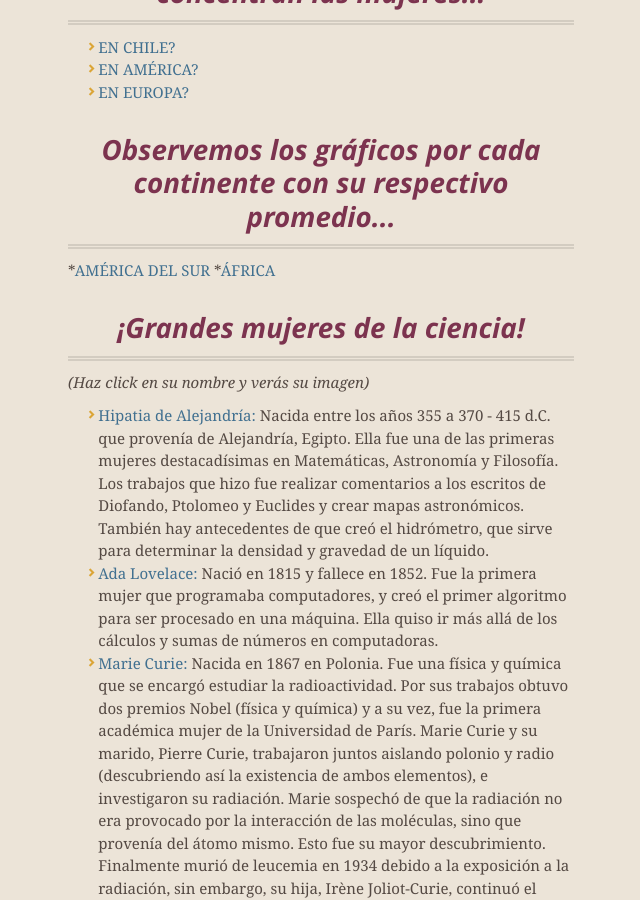
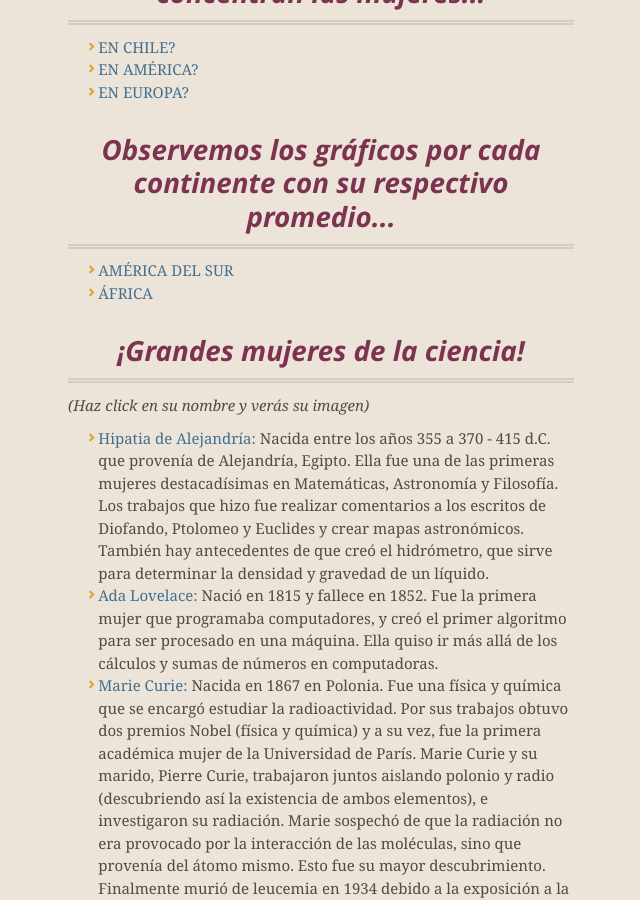
Before and after one commit to Mujeryciencias/mujeryciencias.github.io, a Jekyll site: the page index.html, which Jekyll copies as it is, in a window 1280 px wide and 900 px high, scrolled down 1388 px. Shown: the whole window, without its empty margins (319-959 px from the left). Built offline with Jekyll 4.4.1, drawn with Linux system fonts in a browser that asks for light colours; nearby versions of some CDN libraries; Markdown is read by kramdown in place of the engine named in the settings.

Commit message:
Replace master branch with page content via GitHub

```diff
--- a/index.html
+++ b/index.html
@@ -78,10 +78,10 @@ Los nombres de las creadoras del blog son <strong>Natalie Tapia Cortés &amp; Al
 </ul><h3>
 <a name="observemos-los-gr%C3%A1ficos-por-cada-continente-con-su-respectivo-promedio" class="anchor" href="#observemos-los-gr%C3%A1ficos-por-cada-continente-con-su-respectivo-promedio"><span class="octicon octicon-link"></span></a>Observemos los gráficos por cada continente con su respectivo promedio...</h3>
 
-<p>*<a href="https://fbcdn-sphotos-d-a.akamaihd.net/hphotos-ak-prn2/t1.0-9/1554402_10203173287028379_2791953607461191236_n.jpg">AMÉRICA DEL SUR</a>
-*<a href="https://fbcdn-sphotos-b-a.akamaihd.net/hphotos-ak-prn2/t1.0-9/1526352_10203173298708671_1501537480855053578_n.jpg">ÁFRICA</a></p>
-
-<h3>
+<ul>
+<li><a href="https://fbcdn-sphotos-d-a.akamaihd.net/hphotos-ak-prn2/t1.0-9/1554402_10203173287028379_2791953607461191236_n.jpg">AMÉRICA DEL SUR</a></li>
+<li><a href="https://fbcdn-sphotos-b-a.akamaihd.net/hphotos-ak-prn2/t1.0-9/1526352_10203173298708671_1501537480855053578_n.jpg">ÁFRICA</a></li>
+</ul><h3>
 <a name="grandes-mujeres-de-la-ciencia" class="anchor" href="#grandes-mujeres-de-la-ciencia"><span class="octicon octicon-link"></span></a>¡Grandes mujeres de la ciencia!</h3>
 
 <p><em>(Haz click en su nombre y verás su imagen)</em></p>
```
Also changed, not shown: params.json (+1 -1 lines).
